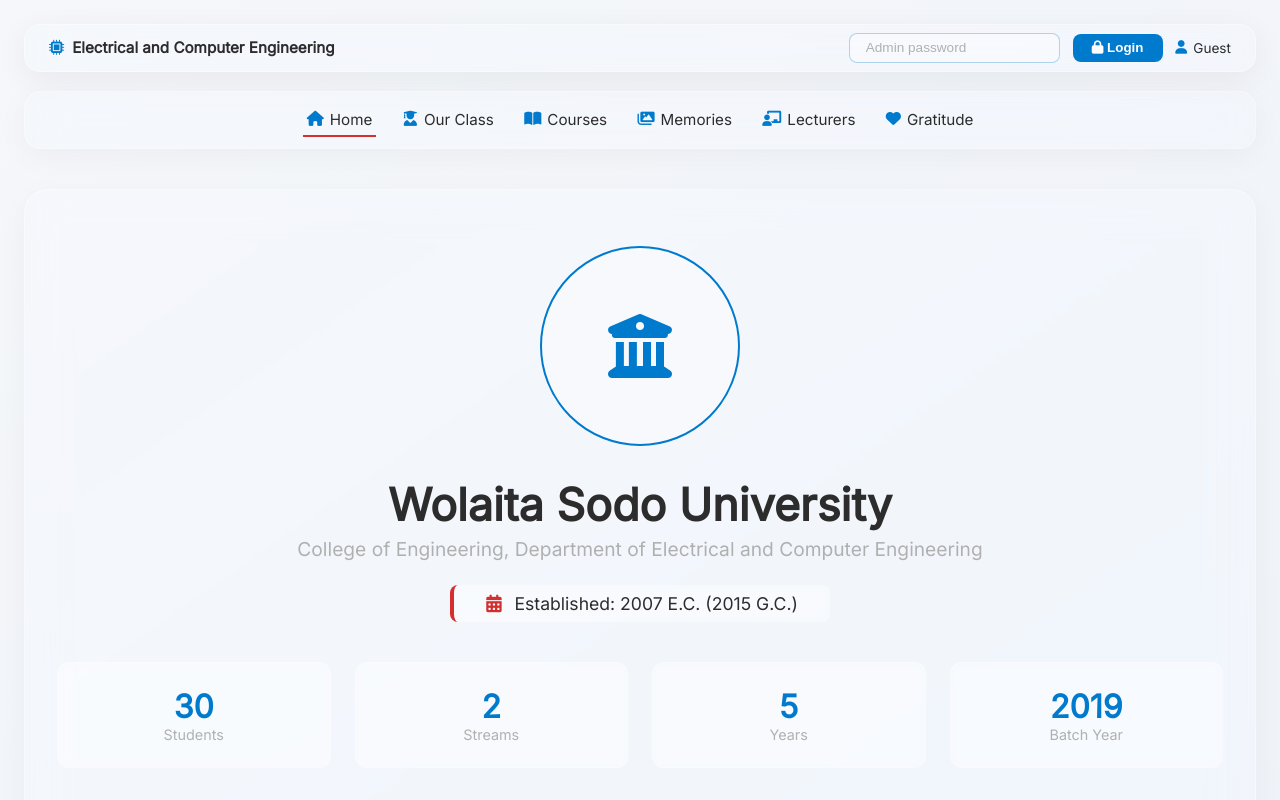
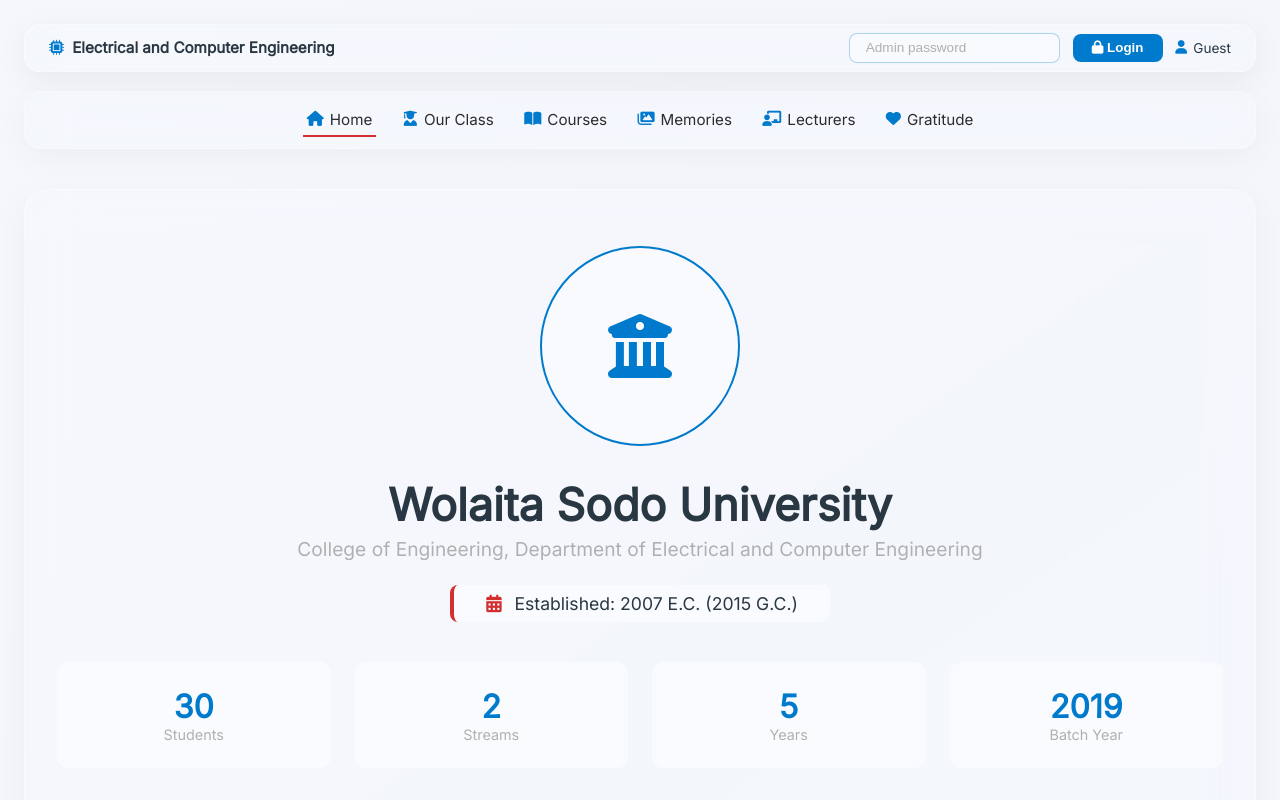
Before and after one commit to malataw/digitalyearbook, a plain HTML site: page index.html in a window 1280 px wide. Shown: the top 800 px of the page. Drawn offline with Linux system fonts and the light colour scheme.

Commit message:
Update website layout and fix styling

```diff
--- a/style.css
+++ b/style.css
@@ -7,11 +7,13 @@
     box-sizing: border-box;
 }
 
+
+
 body {
     font-family: 'Inter', sans-serif;
-    background: linear-gradient(145deg, #f5f7fa 0%, #e8edf5 100%);
+    background: linear-gradient(145deg, #f5f7fa 0%, #f0f3f9 100%);
     min-height: 100vh;
-    color: #2C2C2C;
+    color: #293742;
 }
 
 .hidden { display: none !important; }
```
